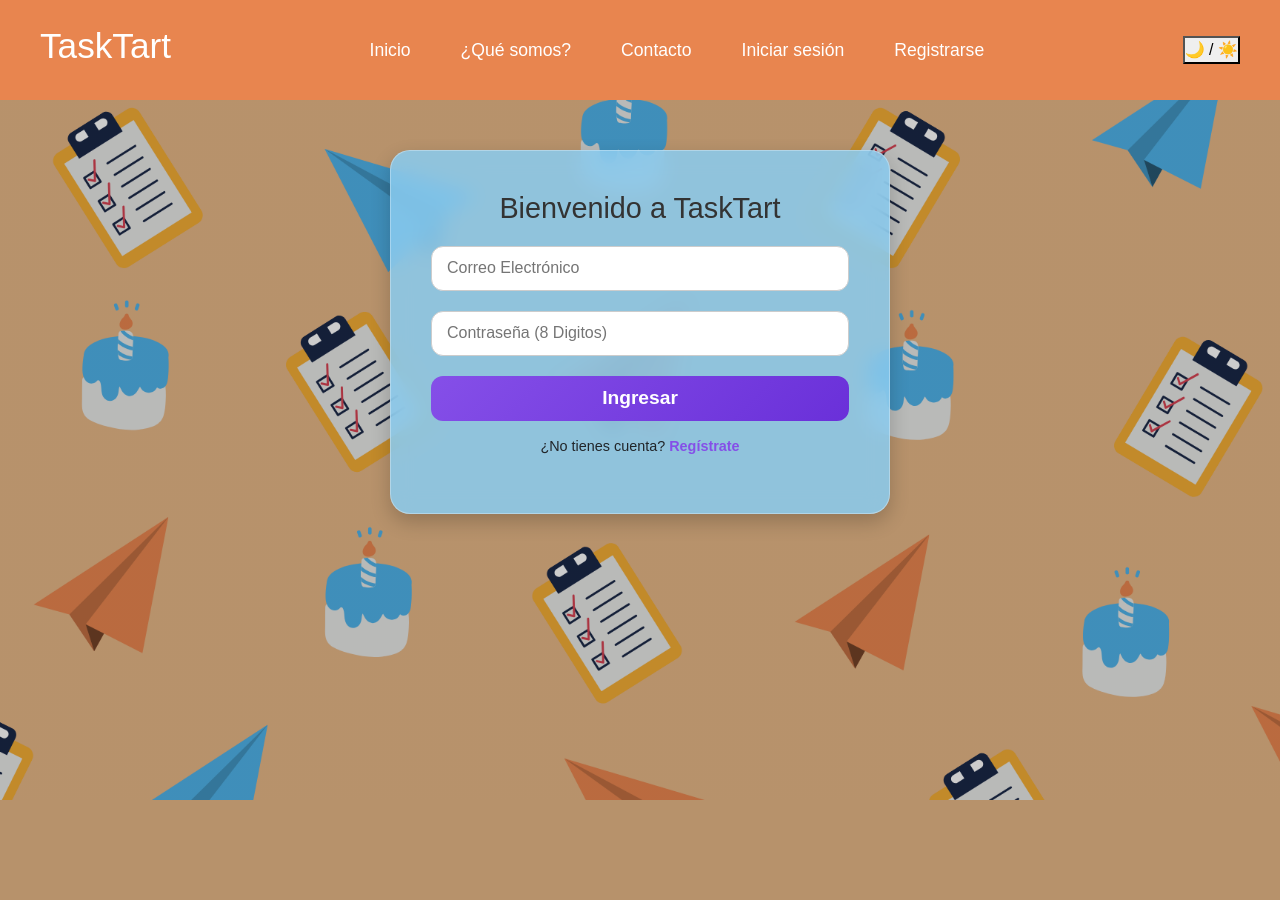
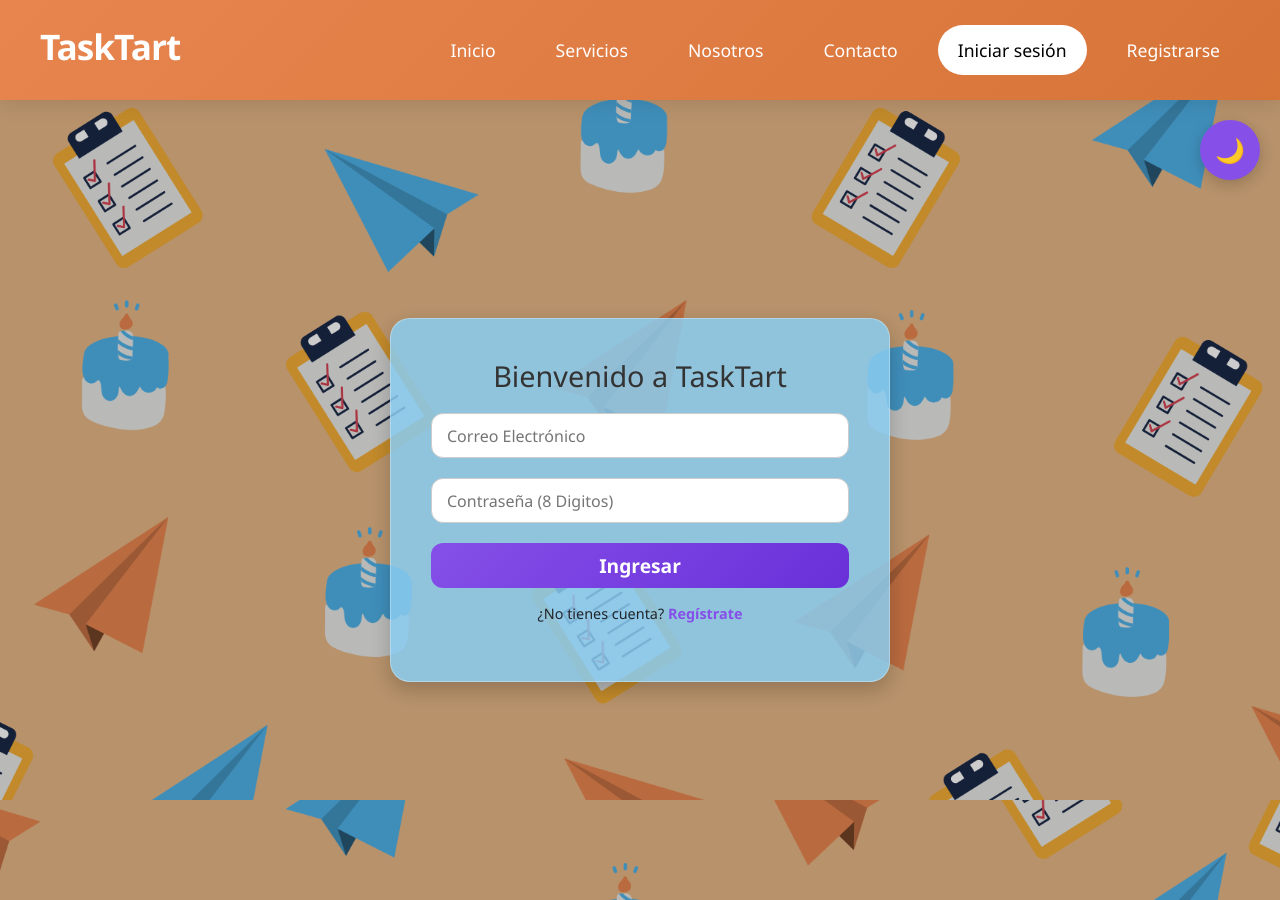
Before and after one commit to DavidQRy/tasktart-php, a PHP site: page /login.php in a window 1280 px wide. Before the commit the page ends 800 px from the top, so only its background shows below. Run offline with PHP 8.4, Linux system fonts and the light colour scheme; some libraries are stand-ins or nearby versions.

Commit message:
Add new styles and refactor html elements

```diff
--- a/login.php
+++ b/login.php
@@ -32,20 +32,40 @@ if ($_SERVER['REQUEST_METHOD'] === 'POST') {
 <body>
        <header class="header">
         <h1>TaskTart</h1>
-        <nav class ="navBar">
-            <a href="">Inicio</a>
-            <a href="">¿Qué somos?</a>
-            <a href="">Contacto</a>
-            <a href="login.php">Iniciar sesión</a>
+        <nav class="navBar">
+            <a href="#home">Inicio</a>
+            <a href="#features">Servicios</a>
+            <a href="#about">Nosotros</a>
+            <a href="#contact">Contacto</a>
+            <a href="login.php" style="background-color: white; color:black;">Iniciar sesión</a>
             <a href="register.php">Registrarse</a>
         </nav>
-        <button onclick="document.body.classList.toggle('dark-mode')">
-            🌙 / ☀️
+        <button class="dark-toggle" onclick="toggleDarkMode()" title="Cambiar tema">
+        🌙
     </button>
     </header>
+
+    <!-- Dark Mode Toggle -->
+      <script>
+        // Dark mode toggle function
+        function toggleDarkMode() {
+            document.body.classList.toggle('dark-mode');
+            const darkToggle = document.querySelector('.dark-toggle');
+
+            if (document.body.classList.contains('dark-mode')) {
+                darkToggle.textContent = '☀️';
+            } else {
+                darkToggle.textContent = '🌙';
+            }
+        }
+      </script>
+
+<!--Formulario de registro Back y Front!-->
+
 <div class="formRegistro">
 
 <?php if (!empty($message)) : ?>
+
  <script>
     Swal.fire({
     title: "Aviso",
@@ -53,11 +73,13 @@ if ($_SERVER['REQUEST_METHOD'] === 'POST') {
     icon: "<?php echo strpos($message, '✅') !== false ? 'success' : 'error'; ?>"
     });
  </script>
+
 <?php endif; ?>
 
+<form method="POST" action="">
 
-    <form method="POST" action="">
     <h1>Bienvenido a TaskTart</h1>
+
     <label class="dato">
         <input type="email" name="correo" id="correo" required placeholder="Correo Electrónico">
     </label>
@@ -67,10 +89,12 @@ if ($_SERVER['REQUEST_METHOD'] === 'POST') {
     </label>
 
     <button type="submit">Ingresar</button>
+
         <p>¿No tienes cuenta? <a href="register.php">Regístrate</a></p>
+
     </form>
 
+    </div>
 
-    </div>
 </body>
 </html>
--- a/visual/css/style.css
+++ b/visual/css/style.css
@@ -4,15 +4,16 @@
   --color-boton: #854fe8;
   --color-blanco: #ffffff;
   --color-texto: #333333;
+  --color-formulario: rgba(138, 204, 240, 0.85);
   --color-overlay: rgba(0, 0, 0, 0.2);
 }
 
 * {
-  margin: 0;
+   margin: 0;
   padding: 0;
   box-sizing: border-box;
-  font-family: Arial, sans-serif;
-}
+  font-family: 'Segoe UI', Tahoma, Geneva, Verdana, sans-serif;
+  scroll-behavior: smooth;}
 
 body {
   background:
@@ -26,19 +27,26 @@ body {
   transition: background 0.5s ease, color 0.5s ease;
 }
 
+/* Estilos del encabezado y la barra de navegación */
 .header {
   width: 100%;
   height: 100px;
-  background-color: var(--color-principal);
+  background: linear-gradient(135deg, var(--color-principal), #d67438);
   display: flex;
   justify-content: space-between;
   align-items: center;
   padding: 0 40px;
+  top: 0;
+  z-index: 1000;
+  backdrop-filter: blur(10px);
+  box-shadow: 0 4px 20px rgba(0, 0, 0, 0.1);
 }
 
 .header h1 {
   font-size: 2.2em;
   color: var(--color-blanco);
+  font-weight: 700;
+  letter-spacing: -1px;
 }
 
 .navBar {
@@ -47,29 +55,51 @@ body {
 }
 
 .navBar a {
-  text-decoration: none;
-  color: var(--color-blanco);
-  font-size: 1.1em;
-  padding: 8px 15px;
-  border-radius: 8px;
-  transition: background-color 0.3s ease;
+ text-decoration: none;
+ color: var(--color-blanco);
+ font-size: 1.1em;
+ font-weight: 500;
+ padding: 12px 20px;
+ border-radius: 25px;
+ transition: all 0.3s cubic-bezier(0.4, 0, 0.2, 1);
+ position: relative;
+ overflow: hidden;
 }
 
-.navBar a:hover {
-  background-color: var(--color-secundario);
+ .navBar a::before {
+ content: '';
+ position: absolute;
+ top: 0;
+ left: -100%;
+ width: 100%;
+ height: 100%;
+ background: linear-gradient(90deg, transparent, rgba(255,255,255,0.3), transparent);
+ transition: left 0.5s;
+}
+.navBar a:hover::before {
+left: 100%;}
+
+  .navBar a:hover {
+  background: linear-gradient(135deg, var(--color-secundario), #6fb8e6);
   color: var(--color-texto);
+  transform: translateY(-2px);
+  box-shadow: 0 8px 25px rgba(0, 0, 0, 0.2);
 }
 
+
+/*Estilos del formulario*/
 .formRegistro {
-  margin: 50px auto;
   display: flex;
   justify-content: center;
+  align-items: center; /* centra también en vertical */
+  margin: 0 auto;
+  min-height: 100vh; /* ocupa toda la pantalla */
+  padding: 20px; /* respiro en pantallas pequeñas */
 }
 
+
 form {
-  background: rgba(138, 204, 240, 0.85);
-  backdrop-filter: blur(10px);
-  -webkit-backdrop-filter: blur(10px);
+  background: var(--color-formulario);
   width: 90%;
   max-width: 500px;
   padding: 40px;
@@ -168,13 +198,40 @@ form p a:hover {
 
 /* modo oscuro */
 body.dark-mode {
-  --color-principal: #2d2d2d;
+  --color-principal: #101344;
   --color-secundario: #1e1e1e;
   --color-boton: #6a5acd;
   --color-blanco: #f1f1f1;
-  --color-texto: #e0e0e0;
+  --color-texto: #ffffff;
+  --color-formulario: rgba(31, 16, 88, 0.85);
   --color-overlay: rgba(0, 0, 0, 0.6);
+  background: url("bg-black.png")
+
 }
+
+
+
+        .dark-toggle {
+            position: fixed;
+            top: 120px;
+            right: 20px;
+            background: var(--color-boton);
+            color: var(--color-blanco);
+            border: none;
+            border-radius: 50%;
+            width: 60px;
+            height: 60px;
+            font-size: 1.5em;
+            cursor: pointer;
+            transition: all 0.3s ease;
+            z-index: 1001;
+            box-shadow: 0 4px 15px rgba(0, 0, 0, 0.2);
+        }
+
+        .dark-toggle:hover {
+            transform: scale(1.1);
+            box-shadow: 0 6px 20px rgba(0, 0, 0, 0.3);
+        }
 
 .back-link {
   display: block;
```
Also changed, not shown: dashboard.php (+26 -5 lines), register.php (+17 -2 lines), visual/css/bg-black.png (added). Lines whose indentation alone changed are shown as unchanged.
